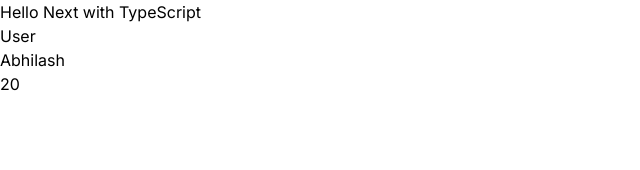
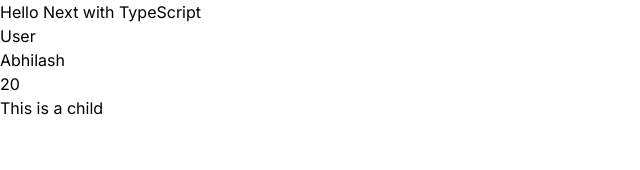
Before and after one commit to abhilashdk2016/next-ts, a Next.js app: page / in a window 1280 px wide. Shown: the top 170 px of the page, without its empty margins (0-640 px from the left). Built offline with nearby package versions, Linux system fonts and the light colour scheme.

Commit message:
Children Types

```diff
--- a/app/page.tsx
+++ b/app/page.tsx
@@ -4,7 +4,9 @@
   return (
     <section>
       <h1>Hello Next with TypeScript</h1>
-      <User name="Abhilash" age={20} />
+      <User name="Abhilash" age={20}>
+        <p>This is a child</p>
+      </User>
     </section>
   )
 }
--- a/components/User.tsx
+++ b/components/User.tsx
@@ -1,13 +1,17 @@
+import { ReactNode } from "react"
+
 interface UserProps {
     name: string,
-    age: number
+    age: number,
+    children: ReactNode
 }
-const User = ({ name, age } : UserProps) => {
+const User = ({ name, age, children } : UserProps) => {
   return (
     <div>User
 
     <p>{name}</p>
     <p>{age}</p>
+    {children}
     </div>
   )
 }
```
